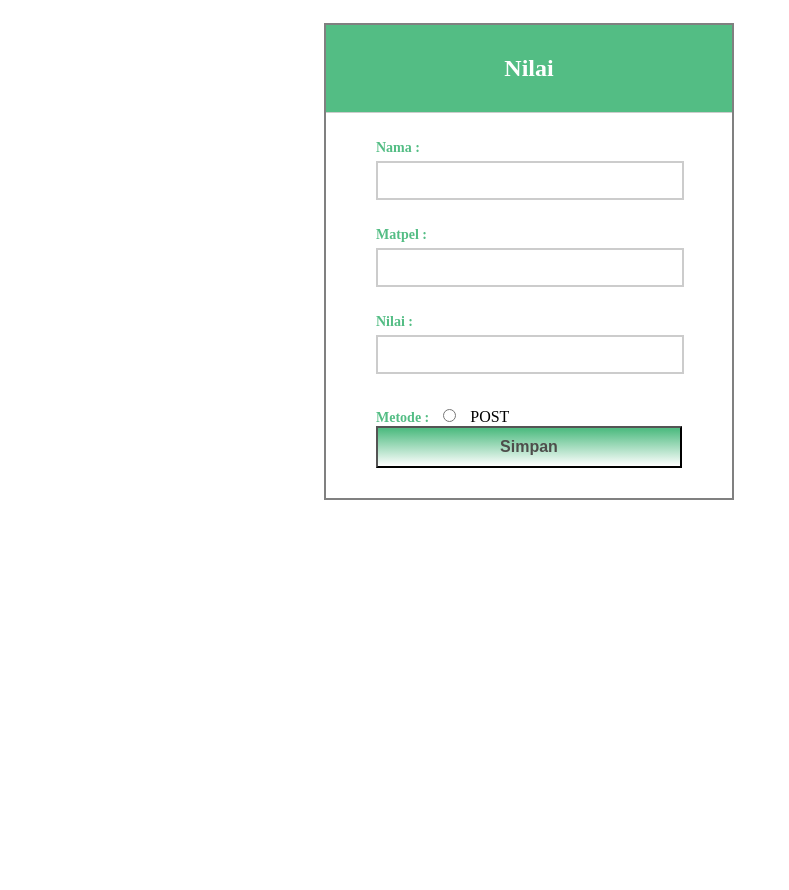
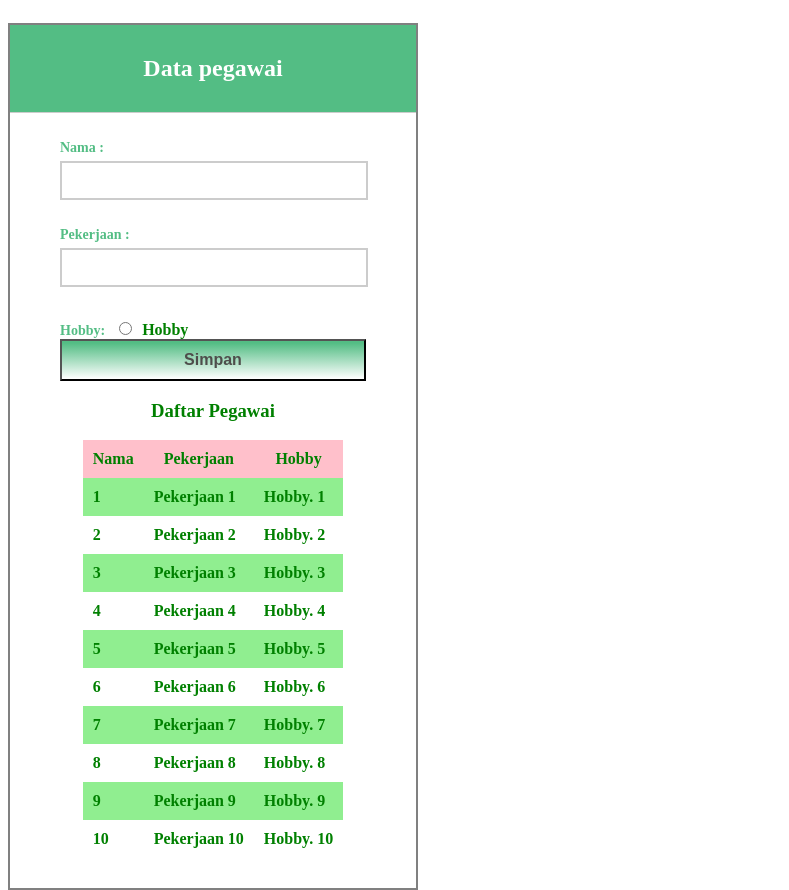
Before and after one commit to irul111/tugasphp, a PHP site: page / in a window 1280 px wide. Shown: the whole page, without its empty margins (0-789 px from the left). Before the commit the page ends 500 px from the top, so only its background shows below. Run offline with PHP 8.4, Linux system fonts and the light colour scheme; some libraries are stand-ins or nearby versions.

Commit message:
tugas2b 2 khairulanam

```diff
--- a/index.php
+++ b/index.php
@@ -1,7 +1,7 @@
 <!DOCTYPE html>
 <html>
   <head>
-    <title>Nilai</title>
+    <title>Looping PHP</title>
 
 	<!-- include css file here-->
    <link rel="stylesheet" href="css/style.css"/>
@@ -15,19 +15,17 @@
 	<div class="container">
 		<div class="main">
 	      <form  method="POST" action="index.php" id="form">
-			<h2>Nilai</h2><hr/>
+			<h2>Data pegawai</h2><hr/>
 
-			<label>Nama :</label>
-			<input type="text" name="fnama" id="fnama" />
+			<b><label>Nama : </b> </label>
+			<b><input type="text" name="fnama" id="fnama" />
 
-			<label>Matpel :</label>
-			<input type="text" name="matpel" id="matpel" />
+			<label>Pekerjaan :</label>
+			<input type="text" name="pekerjaan" id="pekerjaan" />
 
-			<label>Nilai :</label>
-			<input type="text" name="nilai" id="nilai" />
+            <label>Hobby:</label>
+            <input type="radio" name="method" value="post" id= "hobby" >Hobby</span>
 
-			<label>Metode :</label>
-			<input type="radio" name="method" value="post" > POST </span>
 			<input type="submit" name="submit" id="submit" value="Simpan">
 		  </form>
 		<?php include "proses.php";?>
--- a/proses.php
+++ b/proses.php
@@ -1,32 +1,25 @@
-<?php
-if(isset($_POST['fnama']))
-{
-$fnama = $_POST['fnama'];
-$matpel = $_POST['matpel'];
-$nilai = $_POST['nilai'];
+<h3 align="center">Daftar Pegawai</h3>
+<table border="0" align="center" cellpadding="10" cellspacing="0">
+    <thead>
+        <tr bgcolor="pink">
+            <th>Nama </th>
+            <th>Pekerjaan</th>
+            <th>Hobby</th>
+        </tr>
+    </thead>
+    <tbody>
+        <?php
+        for($no = 1; $no <= 10; $no++){
+            //warni-warni
+            $warna = $no % 2 == 0 ? 'white' : 'lightgreen';
+        ?>
+        <tr bgcolor="<?= $warna ?>">
+            <td><?= $no ?></td>
+            <td>Pekerjaan <?= $no ?></td>
+            <td>Hobby. <?= $no ?></td>
 
 
-
-$keterangan = ($nilai >= 60) ? 'Lulus' : 'Gagal';
-//2. tentukan grade A, B, C, D, E (if multi kondisi)
-if($nilai >= 85 && $nilai <= 100) $grade = 'A';
-else if($nilai >= 75 && $nilai < 85) $grade = 'B';
-else if($nilai >= 60 && $nilai < 75) $grade = 'C';
-else if($nilai >= 30 && $nilai < 60) $grade = 'D';
-else if($nilai >= 0 && $nilai < 30) $grade = 'E';
-else $grade = '';
-//3. tentukan predikat (switch case)
-switch ($grade) {
-    case 'A': $predikat = 'Memuaskan'; break;
-    case 'B': $predikat = 'Bagus'; break;
-    case 'C': $predikat = 'Cukup'; break;
-    case 'D': $predikat = 'Kurang'; break;
-    case 'E': $predikat = 'Buruk'; break;
-    default: $predikat = '';
-}
-
-
-echo "<span class='success'>Hasil dari  : <b>METODE POST</b></span><br/>";
-echo "Nama : ".$fnama."<br/>Matpel : ".$matpel."<br/>Nilai : ".$nilai."<br/>Grade : ".$grade."<br/>Predikat : ".$predikat;
-
-}
+        </tr>
+        <?php } ?>
+    </tbody>
+</table>
--- a/style.css
+++ b/style.css
@@ -1,5 +1,5 @@
 .container {
-	width: 50%;
+	width: 100%;
     margin: 0 auto;
 }
 
```
